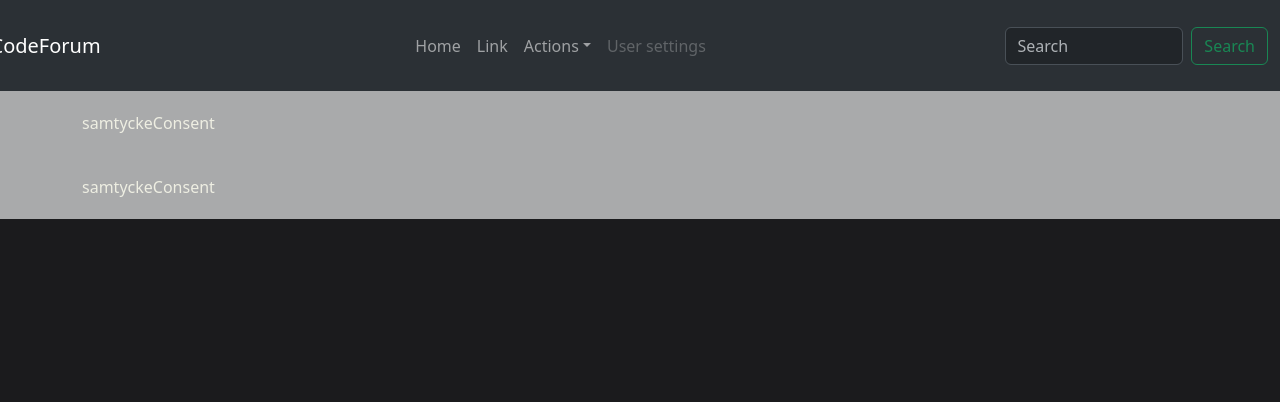
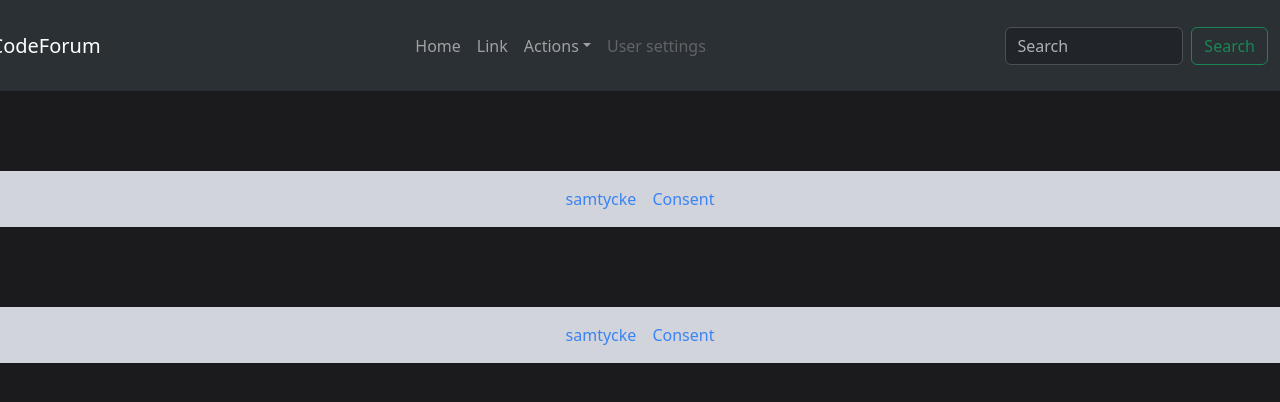
Before and after one commit to sheilabarnagot/Grupprojektet, a React (Vite) app in the folder frontend/: page /footer in a window 1280 px wide. Shown: the top 402 px of the page. Built offline with nearby package versions, Linux system fonts and the light colour scheme.

Commit message:
little style

```diff
--- a/frontend/src/auth/components/RegisterForm.tsx
+++ b/frontend/src/auth/components/RegisterForm.tsx
@@ -92,7 +92,7 @@ const RegisterForm: React.FC = () => {
           required
         />
       </Form.Group>
-      <Button variant="primary" type="submit" className="resgisterSubmit">
+      <Button variant="primary" type="submit" className="mt-4">
         Submit
       </Button>
     </Form>
--- a/frontend/src/auth/pages/RegisterStyled.css
+++ b/frontend/src/auth/pages/RegisterStyled.css
@@ -1,5 +1,4 @@
-/* Form style */
-.form-container {
+Form style .form-container {
   background-color: #f8f9fa;
   padding: 20px;
   border-radius: 8px;
@@ -7,7 +6,6 @@
   margin-top: 20px;
 }
 
-/* Submit button */
 .resgisterSubmit {
   margin-top: 30px;
   background-color: #22568e;
@@ -19,12 +17,10 @@
   background-color: #0056b3;
 }
 
-/* form titles */
 .form-label {
   color: #343a40;
 }
 
-/* title */
 .text-center.mb-4 {
   color: #007bff;
 }
--- a/frontend/src/footer/Footer.tsx
+++ b/frontend/src/footer/Footer.tsx
@@ -1,16 +1,20 @@
 import { Container, Row, Col } from 'react-bootstrap';
 import { Link } from 'react-router-dom';
-import './FooterStyled.css';
+// import './FooterStyled.css';
 
 const Footer: React.FC = () => {
   return (
-    <footer className="footer relative bottom-0">
+    <footer className="footer bg-gray-300 p-3 mt-20">
       <Container>
         <Row>
-          <Col>
+          <Col className="text-center">
             <p>
-              <Link to="/samtycke">samtycke</Link>
-              <Link to="/samtycke">Consent</Link>
+              <Link to="/samtycke" className="text-blue-500 hover:underline mr-4">
+                samtycke
+              </Link>
+              <Link to="/samtycke" className="text-blue-500 hover:underline">
+                Consent
+              </Link>
             </p>
           </Col>
         </Row>
--- a/frontend/src/footer/FooterStyled.css
+++ b/frontend/src/footer/FooterStyled.css
@@ -1,7 +1,8 @@
-.footer {
+/* .footer {
   background-color: #a9aaab;
   padding: 20px 0;
   position: relative;
   margin-top: auto;
   width: 100%;
 }
+ */
```
Also changed, not shown: frontend/src/auth/pages/LoginPage.tsx (+4 -5 lines).
